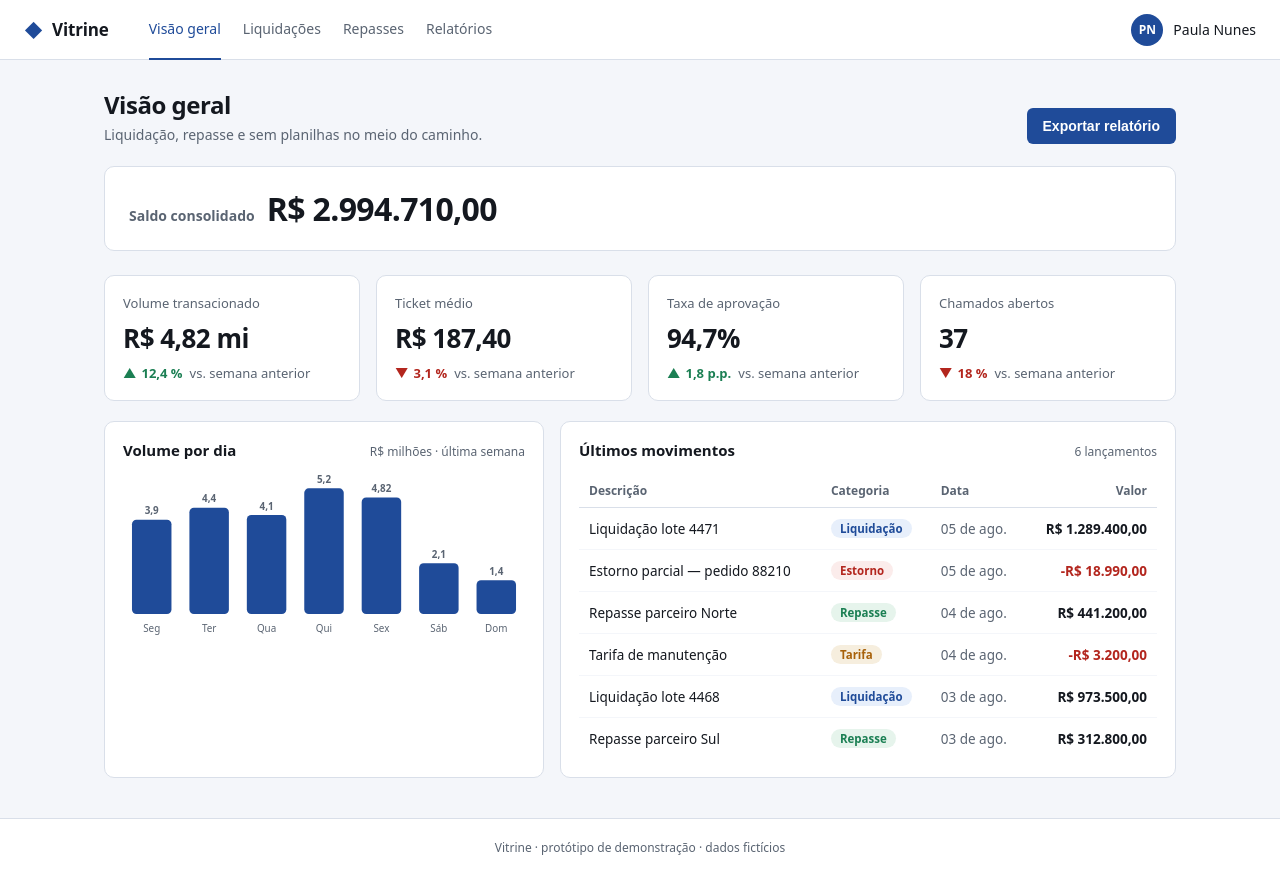
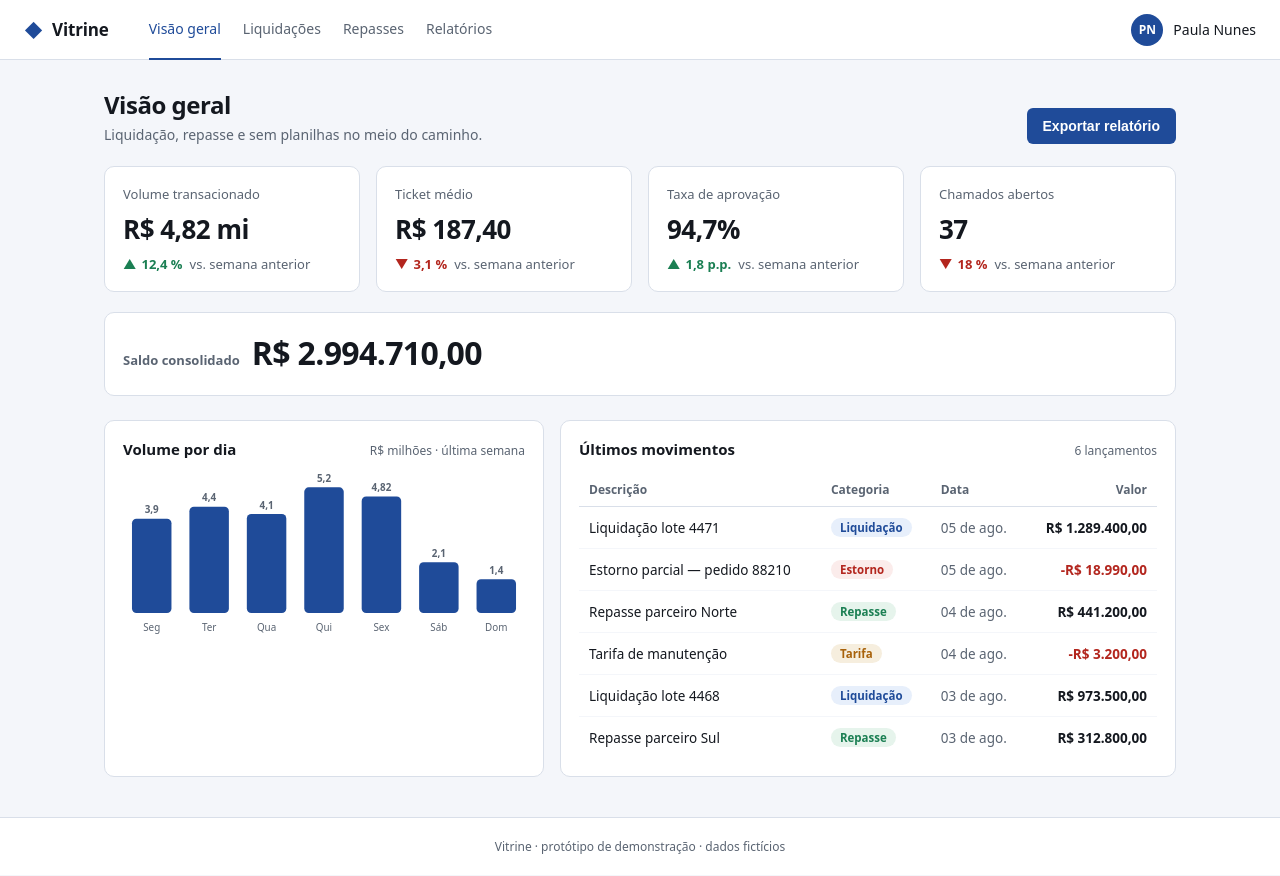
Before and after one commit to fcamaraLeo/synforce-vitrine-alfa, a React (Vite) app: page / in a window 1280 px wide. Built offline with nearby package versions, Linux system fonts and the light colour scheme.

Commit message:
implementacao#12: trocar posicionamento de card
Unidade: trocar posicionamento de card
Instancia: implementacao#12
Contrato: implementacao v1 (12b730066a640187)
Modelo: deepseek/deepseek-v4-flash

```diff
--- a/src/App.tsx
+++ b/src/App.tsx
@@ -1,7 +1,8 @@
-import { metricas, movimentos, formatarReais } from "./dados.ts";
+import { metricas, movimentos } from "./dados.ts";
 import { CartaoMetrica } from "./componentes/CartaoMetrica.tsx";
 import { GraficoVolume } from "./componentes/GraficoVolume.tsx";
 import { TabelaMovimentos } from "./componentes/TabelaMovimentos.tsx";
+import { SaldoConsolidado } from "./componentes/SaldoConsolidado.tsx";
 import { calcularSaldo } from "./saldo.ts";
 
 /**
@@ -13,7 +14,6 @@ import { calcularSaldo } from "./saldo.ts";
  */
 export function App() {
   const saldoCentavos = calcularSaldo(movimentos);
-  const saldoFormatado = formatarReais(saldoCentavos);
 
   return (
     <div className="app">
@@ -43,18 +43,13 @@ export function App() {
           <button className="botao-primario">Exportar relatório</button>
         </div>
 
-        <section className="saldo-consolidado" aria-label="Saldo consolidado">
-          <span className="saldo-consolidado-rotulo">Saldo consolidado</span>
-          <span className={`saldo-consolidado-valor${saldoCentavos < 0 ? " negativo" : ""}`}>
-            {saldoFormatado}
-          </span>
-        </section>
-
         <section className="grade-metricas">
           {metricas.map((m) => (
             <CartaoMetrica key={m.chave} metrica={m} />
           ))}
         </section>
+
+        <SaldoConsolidado totalCentavos={saldoCentavos} />
 
         <section className="grade-paineis">
           <GraficoVolume />
--- /dev/null
+++ b/src/componentes/SaldoConsolidado.tsx
@@ -0,0 +1,25 @@
+import { formatarReais } from "../dados.ts";
+import { formatarAriaLabelSaldo } from "../saldo.ts";
+
+/**
+ * Card de saldo consolidado — mostra a soma líquida de todos os movimentos.
+ *
+ * Recebe o total em centavos já calculado pela função pura `calcularSaldo`,
+ * sem repetir a lógica de soma.
+ */
+export function SaldoConsolidado({ totalCentavos }: { totalCentavos: number }) {
+  const saldoFormatado = formatarReais(totalCentavos);
+  const ariaLabel = formatarAriaLabelSaldo(totalCentavos);
+
+  return (
+    <section
+      className="cartao saldo-consolidado"
+      aria-label={ariaLabel}
+    >
+      <span className="saldo-consolidado-rotulo">Saldo consolidado</span>
+      <span className={`saldo-consolidado-valor${totalCentavos < 0 ? " negativo" : ""}`}>
+        {saldoFormatado}
+      </span>
+    </section>
+  );
+}
--- a/src/estilos.css
+++ b/src/estilos.css
@@ -105,15 +105,12 @@ body {
   align-items: baseline;
   gap: 12px;
   margin-bottom: 24px;
-  padding: 20px 24px;
-  background: var(--fundo);
-  border: 1px solid var(--borda);
-  border-radius: var(--raio-md);
 }
 .saldo-consolidado-rotulo {
   color: var(--texto-suave);
-  font-size: 14px;
+  font-size: 13px;
   font-weight: 600;
+  margin: 0 0 8px;
 }
 .saldo-consolidado-valor {
   font-size: 32px;
--- a/src/saldo.ts
+++ b/src/saldo.ts
@@ -11,3 +11,36 @@ import type { LinhaMovimento } from "./dados.ts";
 export function calcularSaldo(movimentos: LinhaMovimento[]): number {
   return movimentos.reduce((acc, m) => acc + m.valorCentavos, 0);
 }
+
+/**
+ * Gera um aria-label descritivo para o saldo consolidado.
+ *
+ * Exemplos:
+ *   12345  → "Saldo consolidado: 123 reais e 45 centavos"
+ *   -12345 → "Saldo consolidado negativo: menos 123 reais e 45 centavos"
+ *   0      → "Saldo consolidado: zero reais"
+ */
+export function formatarAriaLabelSaldo(totalCentavos: number): string {
+  if (totalCentavos === 0) {
+    return "Saldo consolidado: zero reais";
+  }
+
+  const absoluto = Math.abs(totalCentavos);
+  const reais = Math.floor(absoluto / 100);
+  const centavos = absoluto % 100;
+
+  let descricao: string;
+  if (reais > 0 && centavos > 0) {
+    descricao = `${reais} reais e ${centavos} centavos`;
+  } else if (reais > 0) {
+    descricao = `${reais} reais`;
+  } else {
+    descricao = `${centavos} centavos`;
+  }
+
+  if (totalCentavos < 0) {
+    return `Saldo consolidado negativo: menos ${descricao}`;
+  }
+
+  return `Saldo consolidado: ${descricao}`;
+}
```
Also changed, not shown: 1 other file (tests, documents, lock files or other folders).
